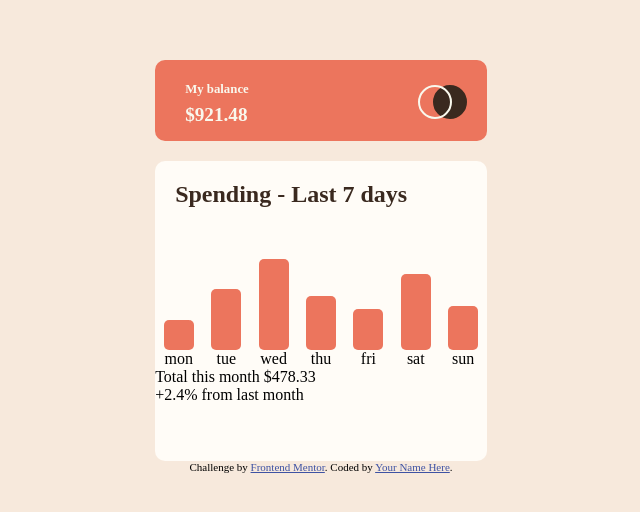
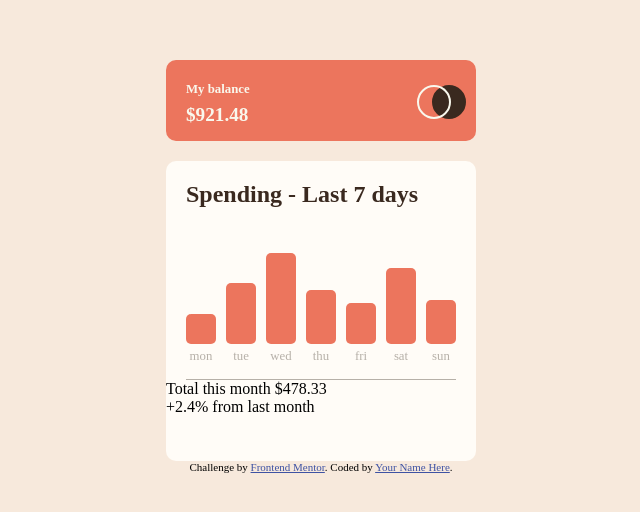
Before and after one commit to willianlrl87/Challenges-FrontEndMentor, a plain HTML site: page Junior/expenses-chart-component-main/index.html in a window 1280 px wide. Shown: the part 134-646 px from the top of the page, without its empty margins (319-959 px from the left). Drawn offline with Linux system fonts and the light colour scheme; files whose address does not match are found by name.

Commit message:
Expenses Chart - chart done

```diff
--- a/Junior/expenses-chart-component-main/style.css
+++ b/Junior/expenses-chart-component-main/style.css
@@ -30,7 +30,7 @@ body{
 .upper-div{
     display:flex;
     background-color: var(--color-upper-div);
-    padding: 15px 20px;
+    padding: 15px 10px;
     border-radius: 10px;
     width: inherit;
 }
@@ -99,6 +99,7 @@ body{
     padding: 20px;
     color: var(--color-font-two);
     font-size: 1.5rem;
+    margin-bottom: 20px;
 }
 
 .chart{
@@ -106,12 +107,25 @@ body{
     justify-content: center;
     align-items: flex-end;
     width: inherit;
+    margin: 0 20px;
+    border-bottom: 1px solid var(--color-font-three);
 }
 
 .day{
     display: flex;
     flex-direction: column;
     align-items: center;
+    position: relative;
+    padding: 5px;
+    margin-bottom: 10px;
+}
+
+.day:first-child{
+    padding-left: 0;
+}
+
+.day:last-child{
+    padding-right: 0;
 }
 
 .dayChart{
@@ -129,6 +143,8 @@ body{
     padding: 5px;
     border-radius: 5px;
     margin-bottom: 5px;
+    position: absolute;
+    top: -30px;
 }
 
 
@@ -144,6 +160,12 @@ body{
 .day.activeTouchOrClick .dayChart,
 .day.activeTouchOrClick.day.activeMouseover .dayChart{
     background-color: var(--color-activeTouchOrClick-bar);
+}
+
+.dayName{
+    color: var(--color-font-three);
+    font-size: 0.8rem;
+    padding-top:5px;
 }
 
 
```
